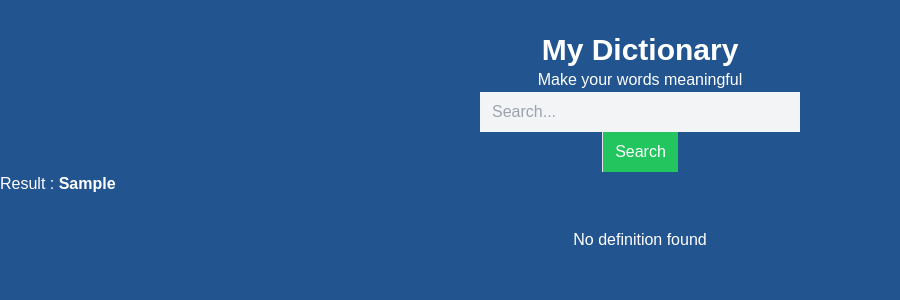
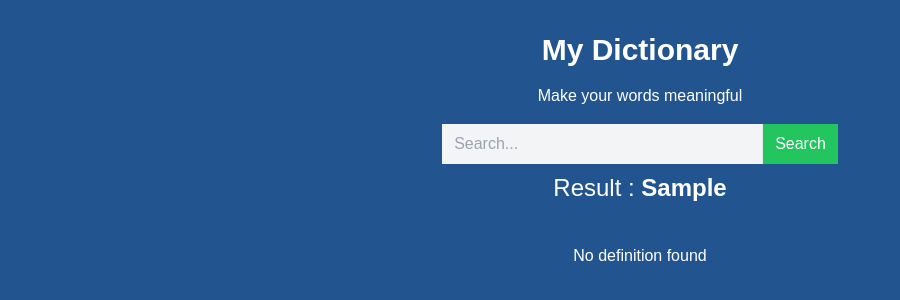
Before and after one commit to Giv-08/mydictionary, a React (Create React App) app: page / in a window 1280 px wide. Both pictures are taken after typing "Sample" into the empty fields and a click on the button "Search". Shown: the top 300 px of the page, without its empty margins (0-900 px from the left). Built offline with nearby package versions, Linux system fonts and the light colour scheme; no server answers.

Commit message:
tailwind header

```diff
--- a/src/components/Header.js
+++ b/src/components/Header.js
@@ -24,19 +24,19 @@ const Header = () => {
           <h1 className="text-3xl text-center font-bold">
             My Dictionary
           </h1>
-          <p className="text-center">
+          <p className="text-center py-4">
             Make your words meaningful
           </p>
 
       <div>
-        <div className="flex flex-col items-center">
+        <div className="flex justify-center">
           <input className="px-3 py-2 md:w-80 bg-gray-100 text-black " type="text" placeholder="Search..." onChange={handleInputChange} value={value} onKeyDown={handleInputKeyDown}/>
           <button className="bg-green-500 border-l text-center text-white px-3 py-2" onClick={handleSubmit}>Search</button>
         </div>
       </div>
 
       { inputValue && (
-      <h3>Result : <span className="font-bold">{inputValue}</span></h3>
+      <h3 className="py-2 text-center text-2xl">Result : <span className="font-bold">{inputValue}</span></h3>
       )}
       </div>
       </div>
```
